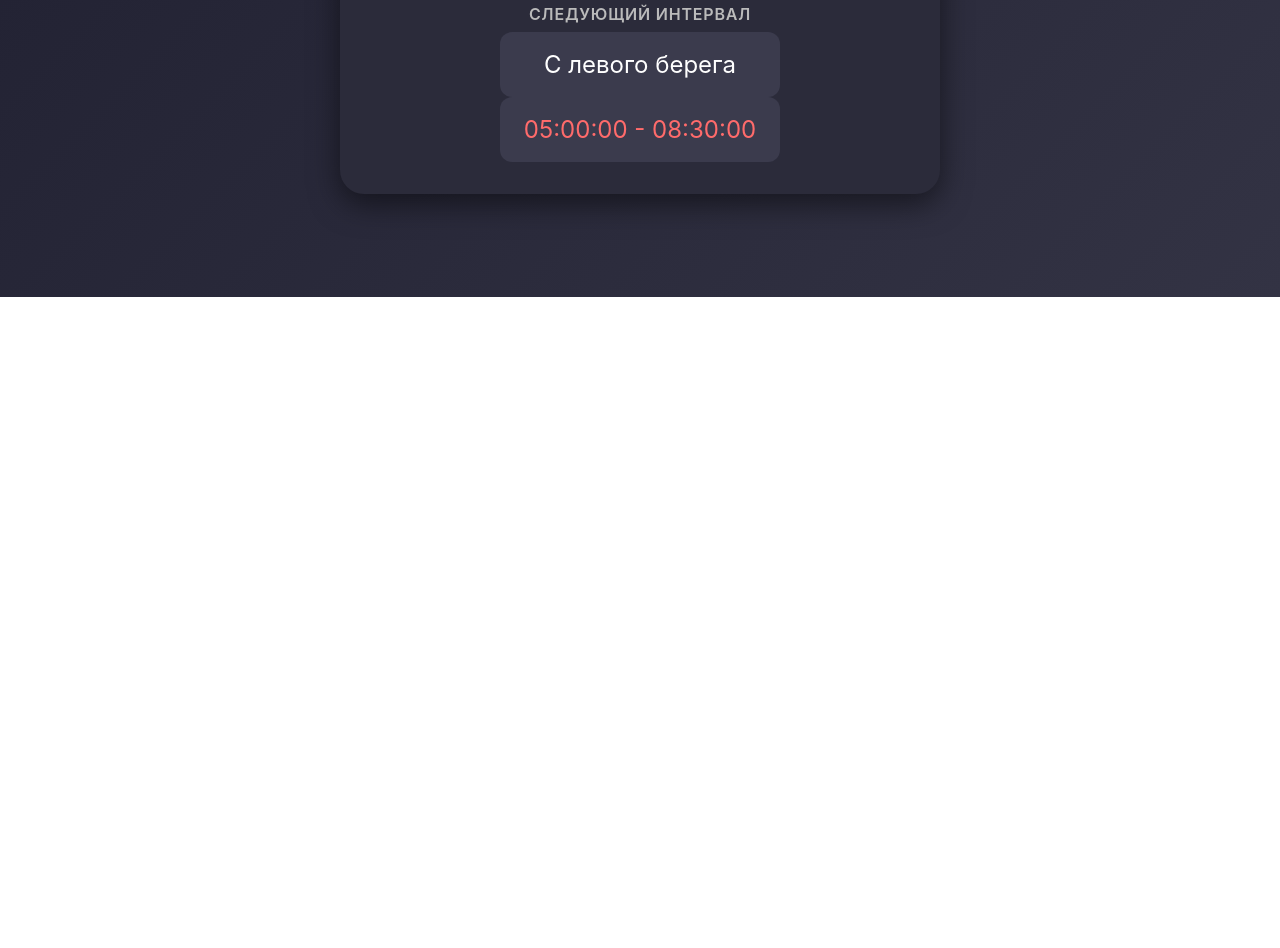
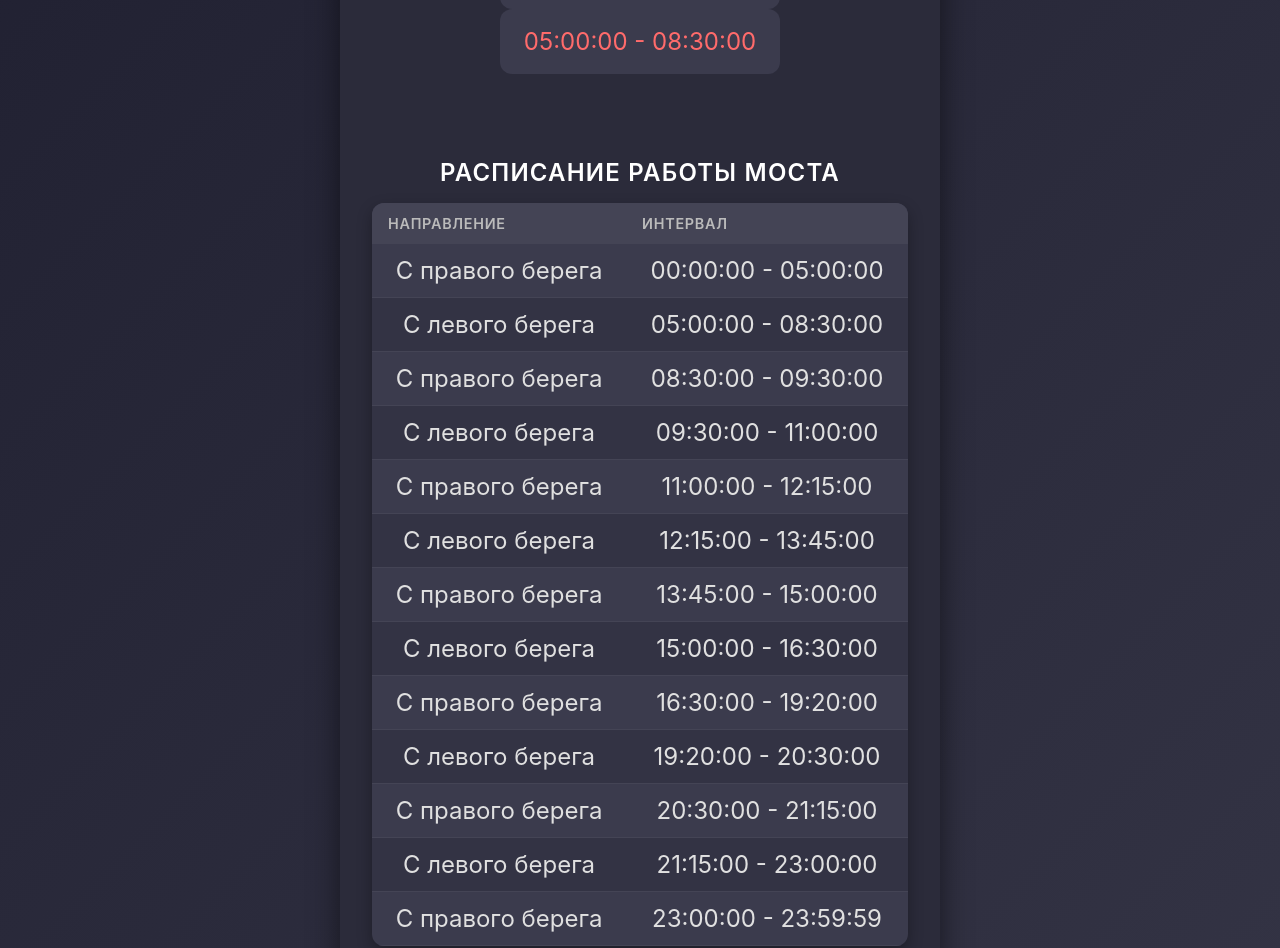
Before and after one commit to shkinev/TrafficApp, a plain HTML site: page index.html in a window 1280 px wide. Shown: the part 503-1451 px from the top of the page. Before the commit the page ends 800 px from the top, so only its background shows below. Drawn offline with Linux system fonts and the light colour scheme; a web font is replaced by a local one.

Commit message:
Добавлена таблица работы моста и изменен интервал на 19:20

```diff
--- a/bridge.js
+++ b/bridge.js
@@ -52,7 +52,7 @@ function updateTrafficSignalInfo() {
                 { start: "09:30:00", end: "11:00:00" },
                 { start: "12:15:00", end: "13:45:00" },
                 { start: "15:00:00", end: "16:30:00" },
-                { start: "19:45:00", end: "20:30:00" },
+                { start: "19:20:00", end: "20:30:00" },
                 { start: "21:15:00", end: "23:00:00" }
             ]
         },
@@ -62,7 +62,7 @@ function updateTrafficSignalInfo() {
                 { start: "08:30:00", end: "09:30:00" },
                 { start: "11:00:00", end: "12:15:00" },
                 { start: "13:45:00", end: "15:00:00" },
-                { start: "16:30:00", end: "19:45:00" },
+                { start: "16:30:00", end: "19:20:00" },
                 { start: "20:30:00", end: "21:15:00" },
                 { start: "23:00:00", end: "23:59:59" },
                 { start: "00:00:00", end: "05:00:00" }
@@ -112,6 +112,42 @@ function updateTrafficSignalInfo() {
     document.querySelector('.timer').textContent = currentIntervalInfo ? formatTime(remainingTime) : 'N/A';
     document.querySelector('.future__direct').textContent = futureDirection || 'Нет информации';
     document.querySelector('.future__body').textContent = futureInterval ? `${futureInterval.start} - ${futureInterval.end}` : 'Нет информации';
+
+    // Populate the schedule table
+    populateScheduleTable(data);
+}
+
+function populateScheduleTable(data) {
+    const scheduleBody = document.getElementById('schedule-body');
+    scheduleBody.innerHTML = ''; // Clear existing rows
+
+    // Helper function to sort intervals by start time
+    const sortIntervalsByTime = (intervals) => {
+        return intervals.sort((a, b) => {
+            const timeA = parseTime(a.start);
+            const timeB = parseTime(b.start);
+            return timeA - timeB;
+        });
+    };
+
+    // Combine intervals from both directions into one array
+    const allIntervals = [
+        ...data.left.intervals.map(interval => ({ ...interval, direction: data.left.direct })),
+        ...data.right.intervals.map(interval => ({ ...interval, direction: data.right.direct }))
+    ];
+
+    // Sort all intervals globally by start time
+    const sortedIntervals = sortIntervalsByTime(allIntervals);
+
+    // Add sorted intervals to the table
+    sortedIntervals.forEach(interval => {
+        const row = document.createElement('tr');
+        row.innerHTML = `
+            <td>${interval.direction}</td>
+            <td>${interval.start} - ${interval.end}</td>
+        `;
+        scheduleBody.appendChild(row);
+    });
 }
 
 // Обновляем информацию каждую секунду
--- a/index.html
+++ b/index.html
@@ -2,11 +2,10 @@
 <html lang="en">
 <head>
     <meta charset="UTF-8">
-    <meta name="viewport"
-          content="width=device-width, user-scalable=no, initial-scale=1.0, maximum-scale=1.0, minimum-scale=1.0">
+    <meta name="viewport" content="width=device-width, user-scalable=no, initial-scale=1.0, maximum-scale=1.0, minimum-scale=1.0">
     <meta http-equiv="X-UA-Compatible" content="ie=edge">
     <link rel="preconnect" href="https://fonts.googleapis.com">
-    <link rel="preconnect" href="https://fonts.gstatic.com" crossorigin>
+    <link rel="preconnect" href="https://fonts.gstatic.com"  crossorigin>
     <link href="https://fonts.googleapis.com/css2?family=Manrope:wght@200;300;400;500;600;700;800&family=Poppins:ital,wght@0,100;0,200;0,300;0,400;0,500;0,600;0,700;0,800;0,900;1,100;1,200;1,300;1,400;1,500;1,600;1,700;1,800;1,900&display=swap" rel="stylesheet">
     <title>Статус моста</title>
     <link rel="stylesheet" href="style.css">
@@ -50,8 +49,26 @@
                 --:-- - --:--
             </div>
         </div>
+        <!-- Table Section -->
+        <div class="table-container">
+            <h2>Расписание работы моста</h2>
+            <table class="schedule-table">
+                <thead>
+                    <tr>
+                        <th>Направление</th>
+                        <th>Интервал</th>
+                    </tr>
+                </thead>
+                <tbody id="schedule-body">
+                    <!-- Rows will be dynamically populated here -->
+                </tbody>
+            </table>
+        </div>
     </div>
 </div>
+
+
+
 <script src="bridge.js"></script>
 </body>
 </html>
--- a/style.css
+++ b/style.css
@@ -128,3 +128,64 @@ body {
 }
 
 /*# sourceMappingURL=style.css.map */
+
+
+/* Стили для контейнера таблицы */
+.table-container {
+  margin-top: 40px; /* Отступ сверху */
+  max-width: 600px; /* Ограничение ширины */
+  width: 100%;
+  margin-left: auto;
+  margin-right: auto; /* Центрирование */
+}
+
+/* Заголовок таблицы */
+.table-container h2 {
+  font-size: 1.5rem;
+  font-weight: 600;
+  color: #ffffff;
+  text-transform: uppercase;
+  letter-spacing: 0.05em;
+  margin-bottom: 16px;
+  text-align: center;
+}
+
+/* Общие стили для таблицы */
+.schedule-table {
+  width: 100%;
+  border-collapse: collapse;
+  background: #3b3b4d;
+  border-radius: 12px;
+  overflow: hidden;
+  box-shadow: 0 6px 15px rgba(0, 0, 0, 0.3);
+}
+
+/* Стили для заголовков таблицы */
+.schedule-table th {
+  background: #444455;
+  color: #bbbbbb;
+  font-weight: 600;
+  text-transform: uppercase;
+  font-size: 0.9rem;
+  letter-spacing: 0.05em;
+  padding: 12px 16px;
+  text-align: left;
+}
+
+/* Стили для строк таблицы */
+.schedule-table td {
+  color: #e0e0e0;
+  font-size: 1.5rem;
+  padding: 12px 16px;
+  border-bottom: 1px solid #444455;
+}
+
+/* Чередование цветов строк */
+.schedule-table tr:nth-child(even) td {
+  background: #333344;
+}
+
+/* Hover-эффект для строк */
+.schedule-table tr:hover td {
+  background: #50506a;
+}
```
